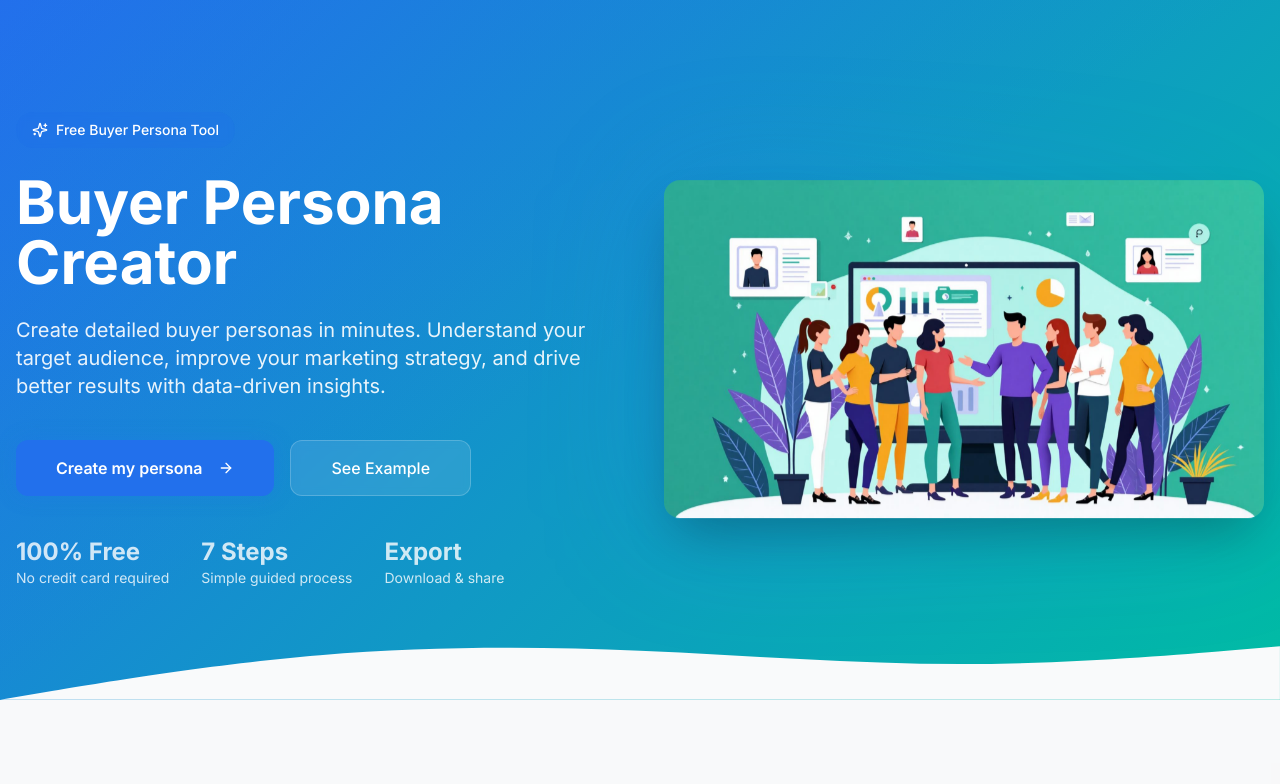
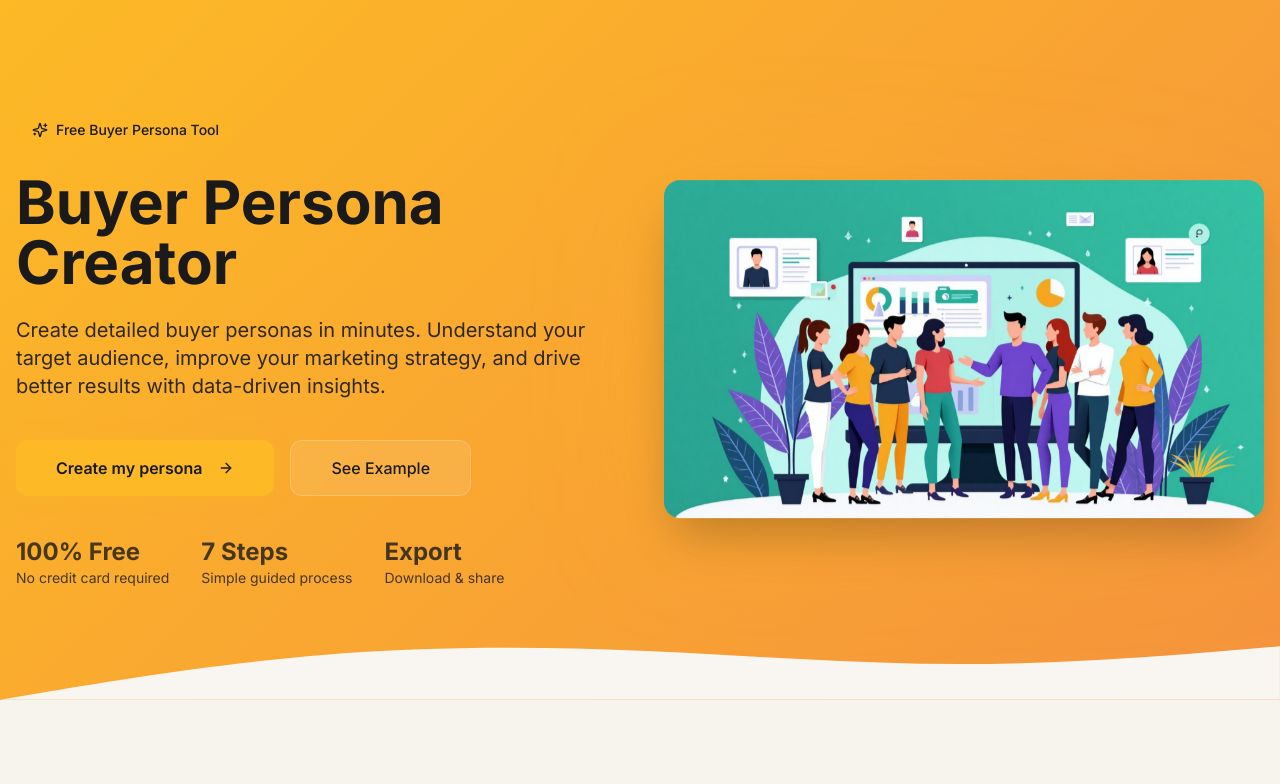
Before and after one commit to tristan-commits/omega-persona-creator, a React (Vite) app: page / in a window 1280 px wide. Shown: the top 784 px of the page. Built offline with nearby package versions, Linux system fonts and the light colour scheme; the HTML template or start-up script is replaced by a standard one.

Commit message:
Refactor: Update color palette and font

```diff
--- a/src/index.css
+++ b/src/index.css
@@ -8,42 +8,42 @@ All colors MUST be HSL.
 
 @layer base {
   :root {
-    --background: 210 20% 98%;
-    --foreground: 222 39% 11%;
+    --background: 42 40% 96%;
+    --foreground: 0 0% 10%;
 
     --card: 0 0% 100%;
-    --card-foreground: 222 39% 11%;
+    --card-foreground: 0 0% 10%;
 
     --popover: 0 0% 100%;
-    --popover-foreground: 222 39% 11%;
+    --popover-foreground: 0 0% 10%;
 
-    /* Vivid blue primary */
-    --primary: 217 84% 53%;
-    --primary-foreground: 0 0% 100%;
-    --primary-glow: 217 84% 70%;
+    /* Golden yellow/orange primary */
+    --primary: 41 98% 57%;
+    --primary-foreground: 0 0% 10%;
+    --primary-glow: 41 98% 70%;
 
-    /* Teal secondary */
-    --secondary: 172 100% 37%;
-    --secondary-foreground: 0 0% 100%;
+    /* Warm tan secondary */
+    --secondary: 35 45% 75%;
+    --secondary-foreground: 0 0% 10%;
 
-    --muted: 0 0% 96%;
-    --muted-foreground: 220 9% 46%;
+    --muted: 42 30% 92%;
+    --muted-foreground: 0 0% 40%;
 
-    --accent: 200 100% 65%;
-    --accent-foreground: 222 39% 11%;
+    --accent: 28 90% 60%;
+    --accent-foreground: 0 0% 10%;
 
     --destructive: 0 84% 60%;
     --destructive-foreground: 0 0% 100%;
 
-    --border: 220 9% 90%;
-    --input: 220 9% 90%;
-    --ring: 217 84% 53%;
+    --border: 42 25% 85%;
+    --input: 42 25% 85%;
+    --ring: 41 98% 57%;
 
     --radius: 0.75rem;
 
     /* Custom design tokens */
-    --hero-gradient-start: 217 84% 53%;
-    --hero-gradient-end: 172 100% 37%;
+    --hero-gradient-start: 41 98% 57%;
+    --hero-gradient-end: 28 90% 60%;
     --success: 142 76% 36%;
     --warning: 38 92% 50%;
 
@@ -75,34 +75,34 @@ All colors MUST be HSL.
   }
 
   .dark {
-    --background: 222 39% 11%;
-    --foreground: 0 0% 95%;
+    --background: 35 20% 12%;
+    --foreground: 42 40% 95%;
 
-    --card: 0 0% 20%;
-    --card-foreground: 0 0% 95%;
+    --card: 35 15% 18%;
+    --card-foreground: 42 40% 95%;
 
-    --popover: 0 0% 20%;
-    --popover-foreground: 0 0% 95%;
+    --popover: 35 15% 18%;
+    --popover-foreground: 42 40% 95%;
 
-    --primary: 217 84% 53%;
-    --primary-foreground: 0 0% 100%;
-    --primary-glow: 217 84% 70%;
+    --primary: 41 98% 57%;
+    --primary-foreground: 0 0% 10%;
+    --primary-glow: 41 98% 70%;
 
-    --secondary: 172 100% 37%;
-    --secondary-foreground: 0 0% 100%;
+    --secondary: 35 45% 75%;
+    --secondary-foreground: 0 0% 10%;
 
-    --muted: 0 0% 20%;
-    --muted-foreground: 220 9% 65%;
+    --muted: 35 15% 22%;
+    --muted-foreground: 42 20% 65%;
 
-    --accent: 200 100% 65%;
-    --accent-foreground: 222 39% 11%;
+    --accent: 28 90% 60%;
+    --accent-foreground: 0 0% 10%;
 
     --destructive: 0 63% 31%;
-    --destructive-foreground: 0 0% 95%;
+    --destructive-foreground: 42 40% 95%;
 
-    --border: 220 9% 25%;
-    --input: 220 9% 25%;
-    --ring: 217 84% 53%;
+    --border: 35 15% 25%;
+    --input: 35 15% 25%;
+    --ring: 41 98% 57%;
     --sidebar-background: 240 5.9% 10%;
     --sidebar-foreground: 240 4.8% 95.9%;
     --sidebar-primary: 224.3 76.3% 48%;
```
